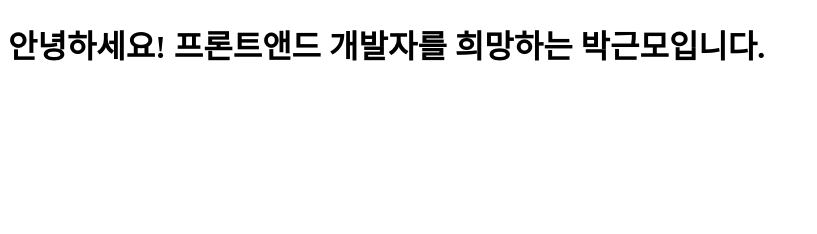
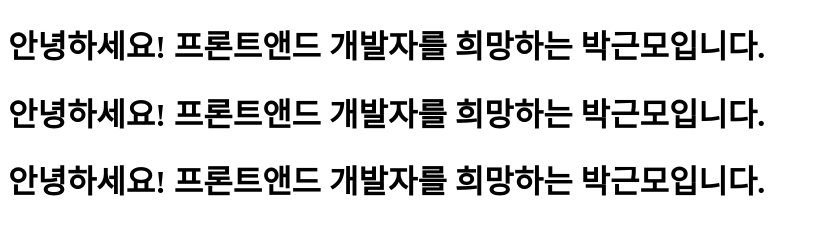
Before and after one commit to ParkGMo/Portfolio---ParkGeunMo, a plain HTML site: page index.html in a window 1280 px wide. Shown: the whole page, without its empty margins (0-817 px from the left). Drawn offline with Linux system fonts and the light colour scheme.

Commit message:
Update index.html

```diff
--- a/index.html
+++ b/index.html
@@ -7,5 +7,7 @@
   </head>
   <body>
     <h1>안녕하세요! 프론트앤드 개발자를 희망하는 박근모입니다.</h1>
+    <h1>안녕하세요! 프론트앤드 개발자를 희망하는 박근모입니다.</h1>
+    <h1>안녕하세요! 프론트앤드 개발자를 희망하는 박근모입니다.</h1>
   </body>
 </html>
```
